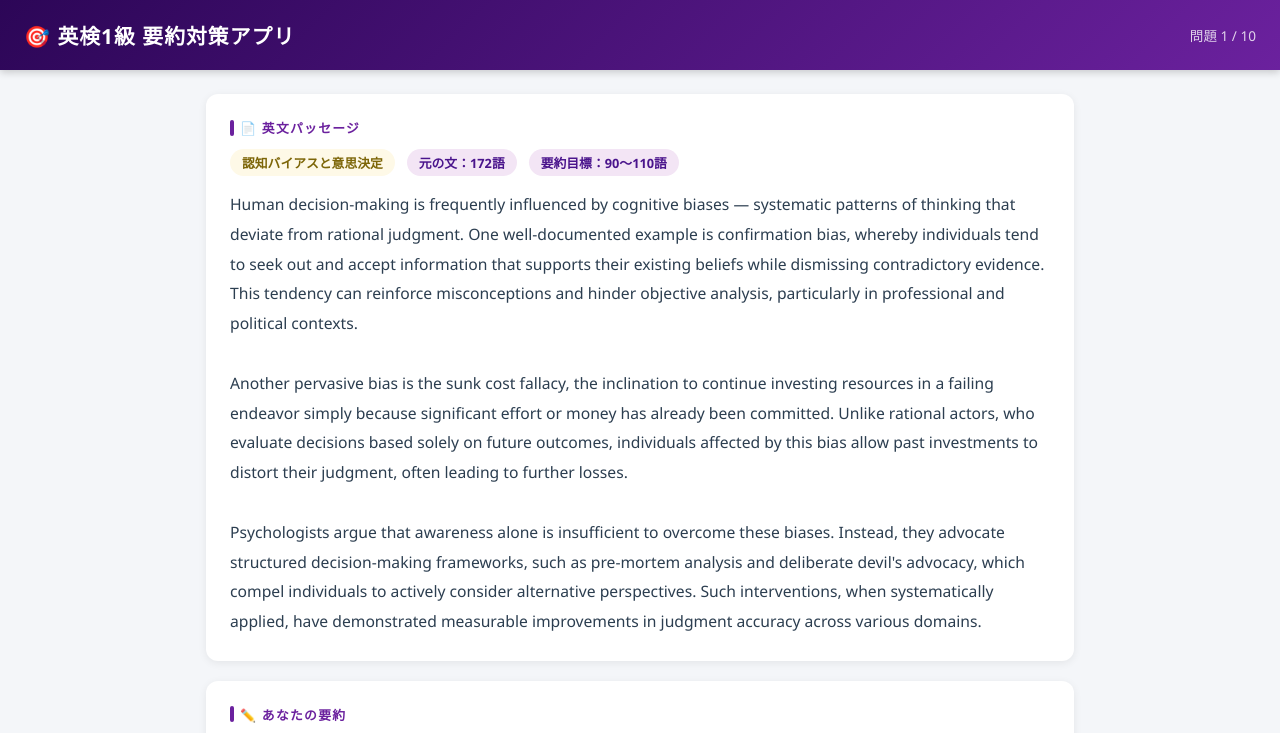
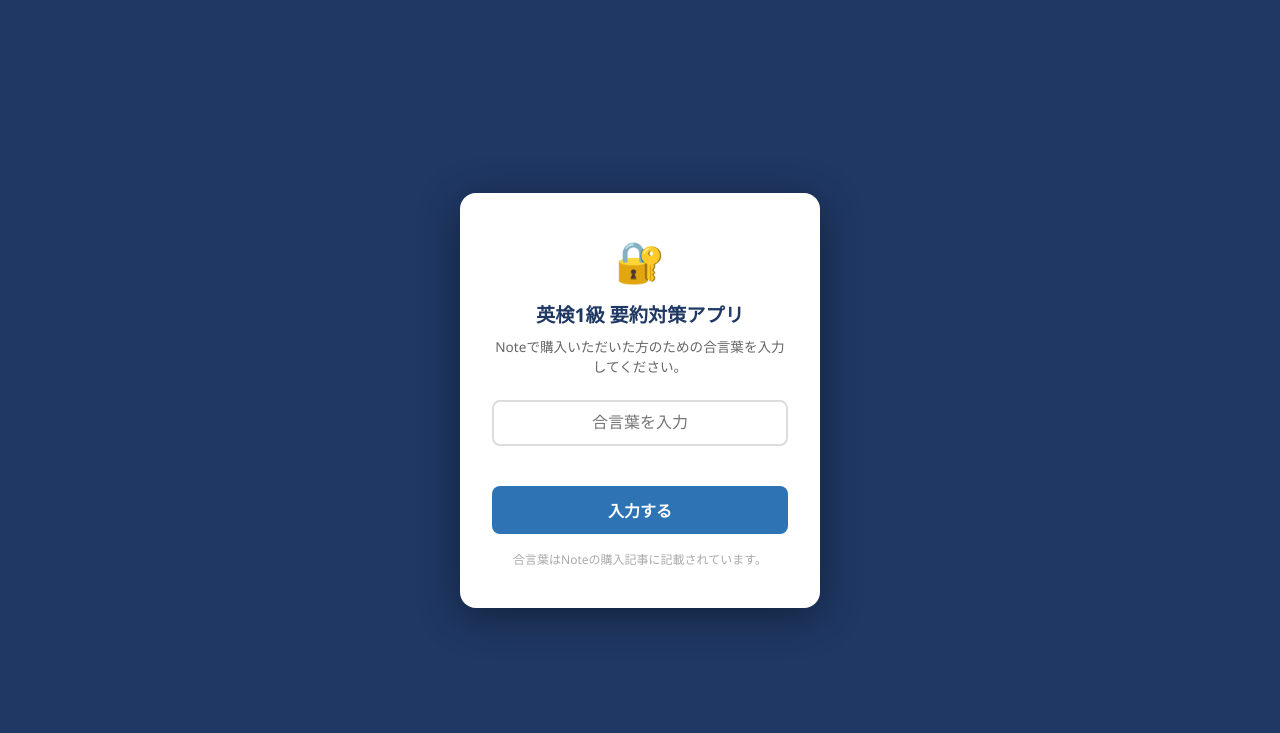
Before and after one commit to mpotential/eikensummary, a plain HTML site: page 1kyu-e2c6f1b9.html in a window 1280 px wide. Shown: the top 733 px of the page. Drawn offline with Linux system fonts and the light colour scheme.

Commit message:
Add files via upload

```diff
--- a/1kyu-e2c6f1b9.html
+++ b/1kyu-e2c6f1b9.html
@@ -62,6 +62,34 @@
 </style>
 </head>
 <body>
+<div id="pw-overlay" style="position:fixed;inset:0;background:#1F3864;display:flex;align-items:center;justify-content:center;z-index:9999;font-family:'Segoe UI','Helvetica Neue',Arial,sans-serif;">
+  <div style="background:white;border-radius:16px;padding:40px 32px;max-width:360px;width:90%;text-align:center;box-shadow:0 8px 40px rgba(0,0,0,0.4);">
+    <div style="font-size:2.5rem;margin-bottom:12px;">🔐</div>
+    <h2 style="color:#1F3864;font-size:1.2rem;margin-bottom:8px;">英検1級 要約対策アプリ</h2>
+    <p style="color:#666;font-size:0.85rem;margin-bottom:24px;">Noteで購入いただいた方のための合言葉を入力してください。</p>
+    <input id="pw-input" type="password" placeholder="合言葉を入力" style="width:100%;padding:12px 16px;border:2px solid #ddd;border-radius:8px;font-size:1rem;outline:none;text-align:center;" onkeydown="if(event.key==='Enter')checkPw()">
+    <div id="pw-error" style="color:#E74C3C;font-size:0.8rem;margin-top:8px;min-height:20px;"></div>
+    <button onclick="checkPw()" style="margin-top:12px;width:100%;padding:12px;background:#2E74B5;color:white;border:none;border-radius:8px;font-size:1rem;font-weight:700;cursor:pointer;">入力する</button>
+    <p style="color:#aaa;font-size:0.75rem;margin-top:16px;">合言葉はNoteの購入記事に記載されています。</p>
+  </div>
+</div>
+<script>
+(function(){
+  var k = sessionStorage.getItem('eiken_pw_1kyu');
+  if(k === '1') document.getElementById('pw-overlay').style.display='none';
+})();
+function checkPw(){
+  var v = document.getElementById('pw-input').value.trim();
+  if(v === 'mio1kyu2025'){
+    sessionStorage.setItem('eiken_pw_1kyu','1');
+    document.getElementById('pw-overlay').style.display='none';
+  } else {
+    document.getElementById('pw-error').textContent='合言葉が違います。もう一度確認してください。';
+    document.getElementById('pw-input').value='';
+    document.getElementById('pw-input').focus();
+  }
+}
+</script>
 <header>
   <h1>🎯 英検1級 要約対策アプリ</h1>
   <span id="q-counter">問題 1 / 10</span>
```
